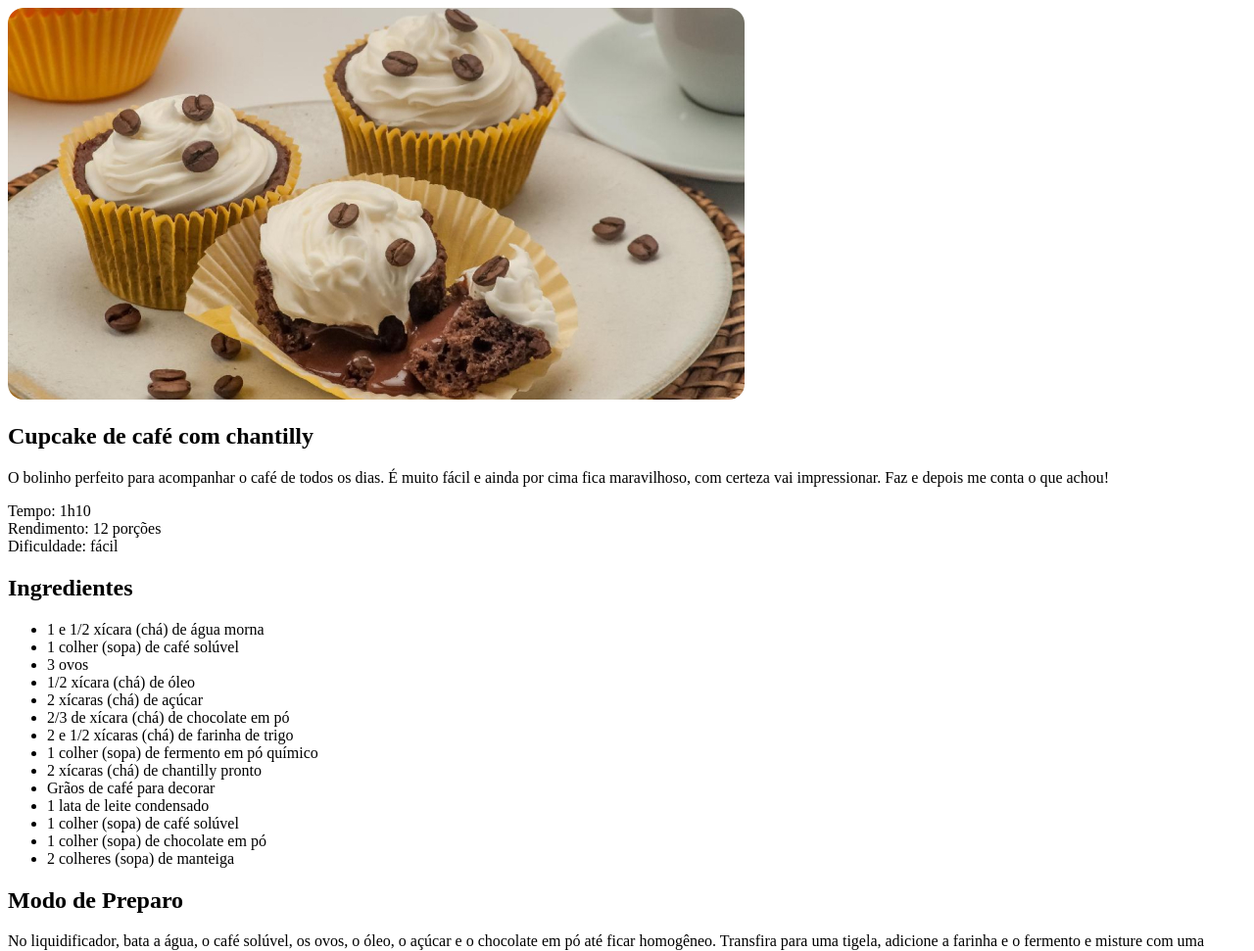
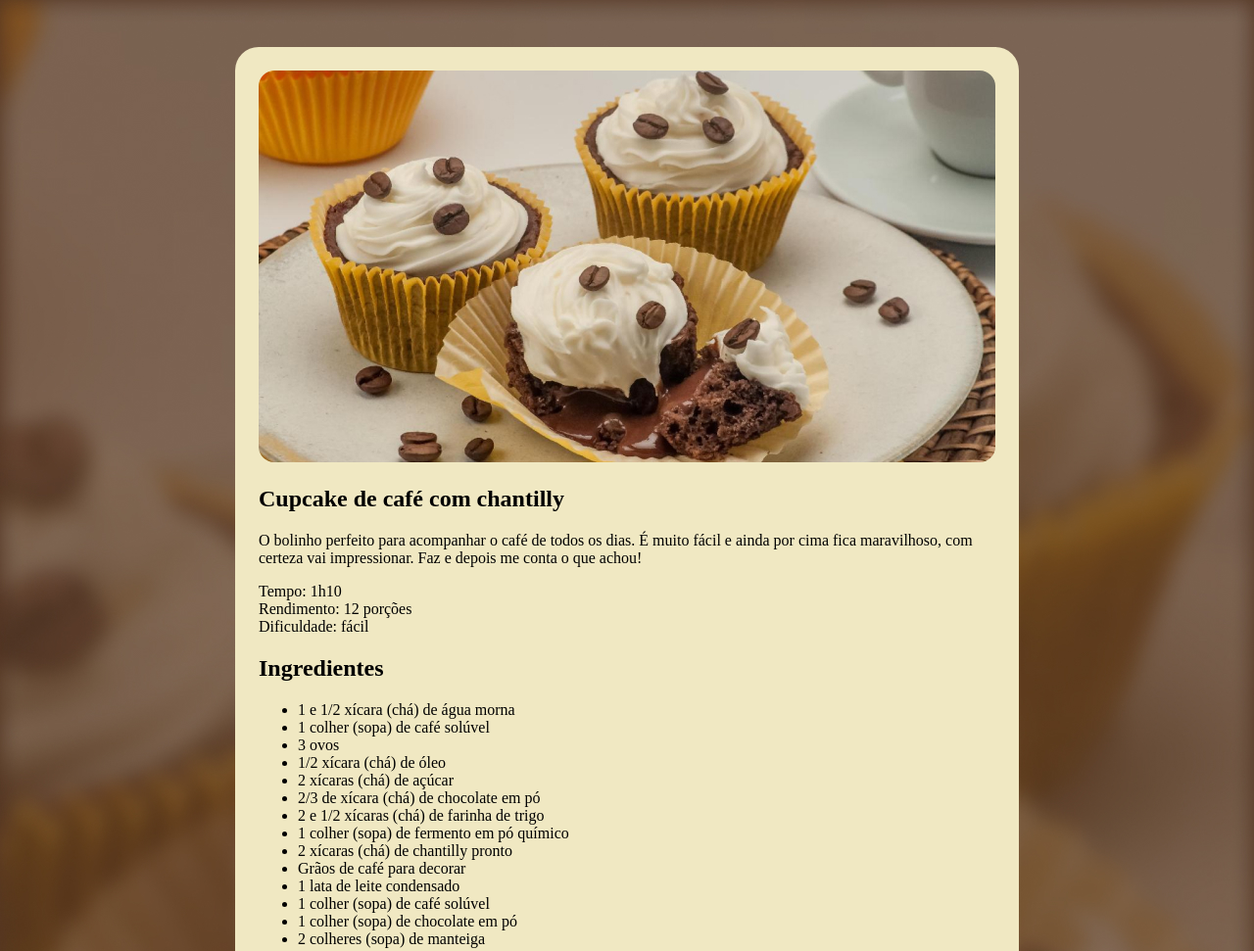
Before and after one commit to 5amuel31/RecipeWebSite, a plain HTML site: page index.html in a window 1280 px wide. Shown: the top 971 px of the page at 98% size. Drawn offline with Linux system fonts and the light colour scheme.

Commit message:
adicionando estilo ao fundo

```diff
--- a/style.css
+++ b/style.css
@@ -1,3 +1,17 @@
+body {
+background-image: url(./assets/bg.jpg);
+background-size: cover;
+}
+
+#page {
+  box-sizing: border-box;
+  width: 800px;
+  padding: 24px;
+  background-color: #F0E8C2;
+  border-radius: 24px;
+  margin: 48px auto
+}
+
 #main-image {
-  border-radius: 16px;
+border-radius: 16px;
 }
```
Also changed, not shown: assets/bg.jpg (added).
